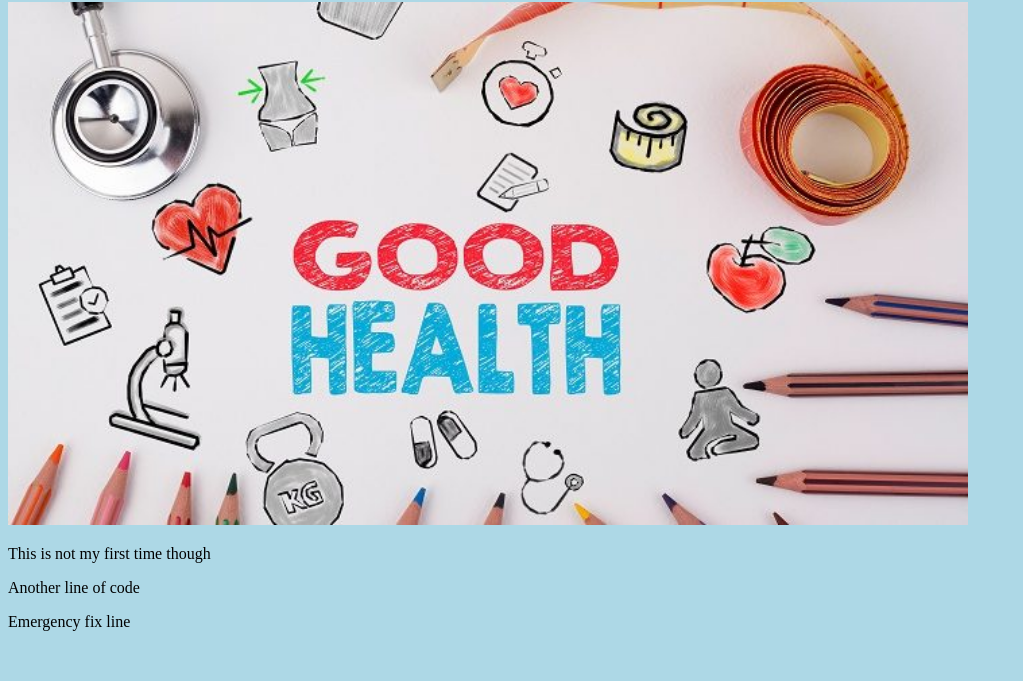
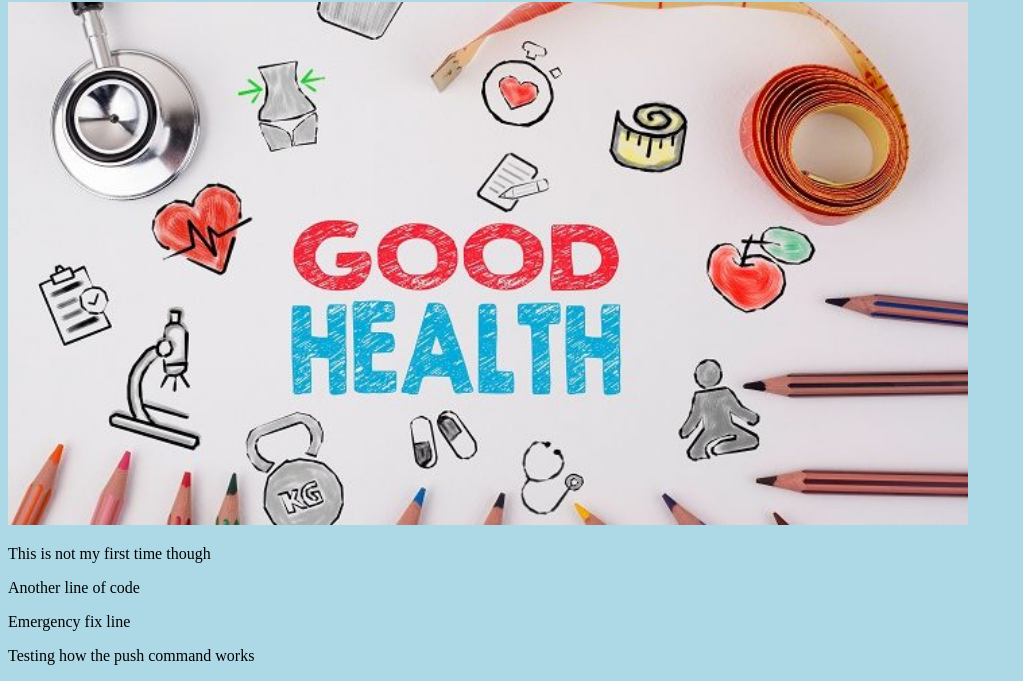
Before and after one commit to MOHZAK93/MOHZAK93.github.io, a plain HTML site: page index.html in a window 1280 px wide. Shown: the part 802-1483 px from the top of the page, without its empty margins (0-1023 px from the left). Before the commit the page ends 1449 px from the top, so only its background shows below. Drawn offline with Linux system fonts and the light colour scheme.

Commit message:
Updated index.html file

```diff
--- a/index.html
+++ b/index.html
@@ -16,5 +16,6 @@
     <p>This is not my first time though</p>
     <p>Another line of code</p>
     <p>Emergency fix line</p>
+    <p>Testing how the push command works</p>
 </body>
 </html>
```
